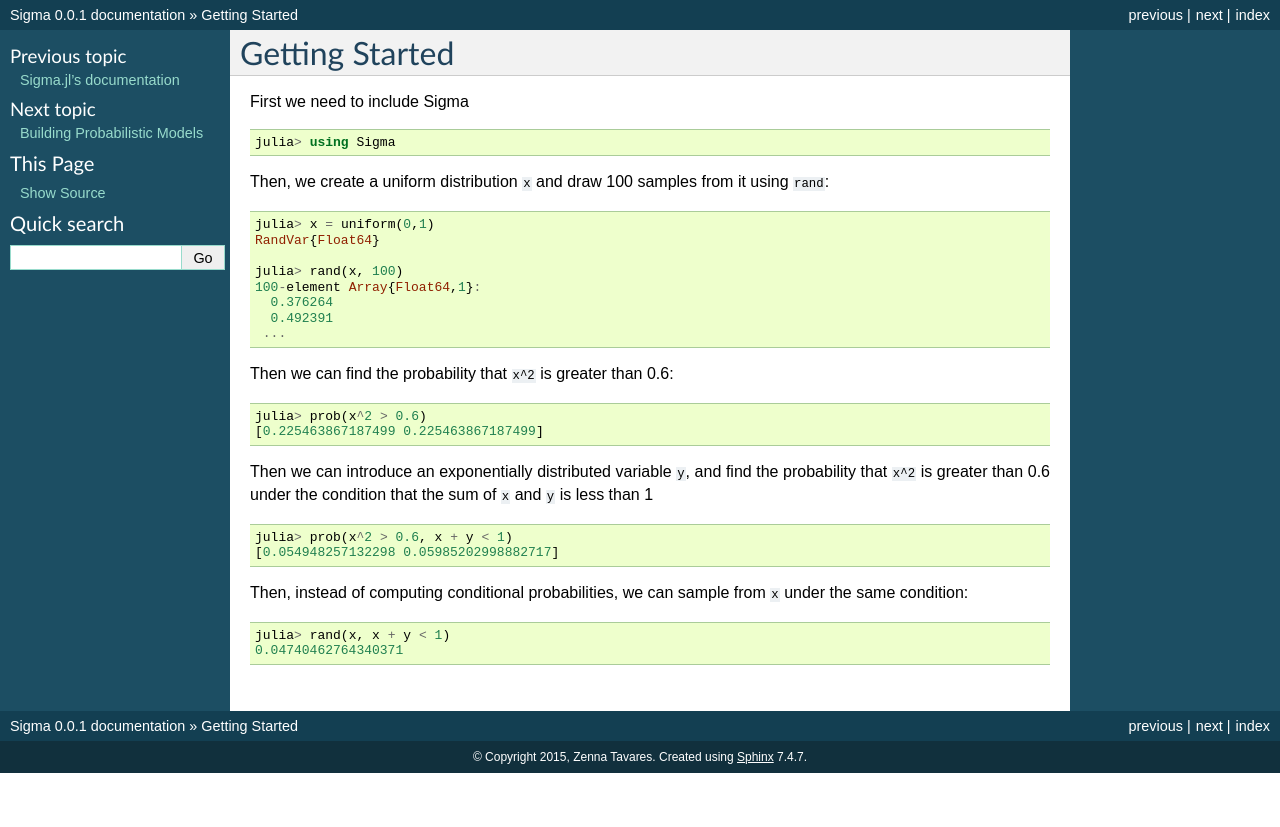
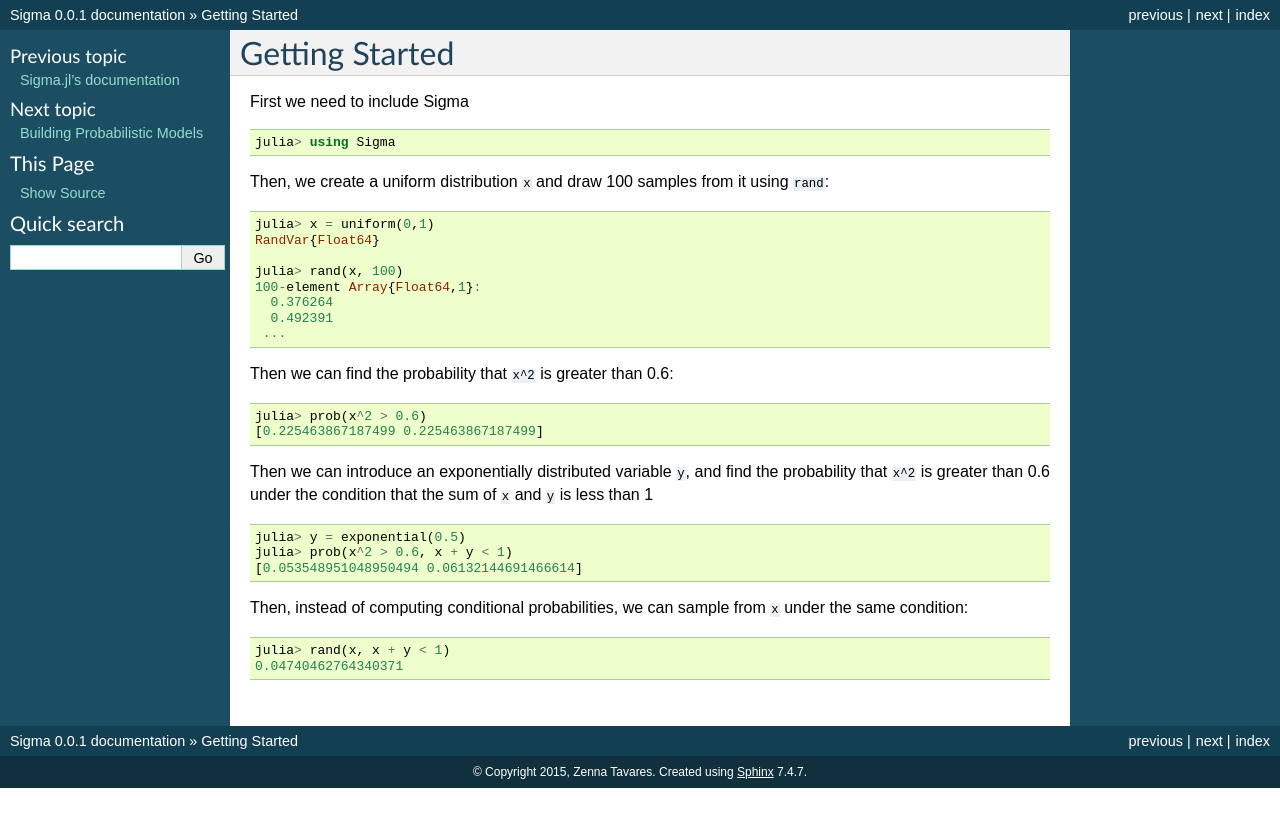
Before and after one commit to zenna/Sigma.jl, a Sphinx documentation site: the page built from docs/source/starting.rst, in a window 1280 px wide. Shown: the top 827 px of the page. Built offline with Sphinx 7.4.7, drawn with Linux system fonts in a browser that asks for light colours.

Commit message:
fixed getting started doc

```diff
--- a/docs/source/starting.rst
+++ b/docs/source/starting.rst
@@ -31,8 +31,10 @@ Then we can introduce an exponentially distributed variable ``y``, and find the
 
 .. code-block:: julia
 
+  julia> y = exponential(0.5)
   julia> prob(x^2 > 0.6, x + y < 1)
-  [0.054948257132298 0.05985202998882717]
+  [0.053548951048950494 0.06132144691466614]
+
 
 Then, instead of computing conditional probabilities, we can sample from ``x`` under the same condition:
 
```
Also changed, not shown: README.md (+2 -1 lines), 5 other files.
